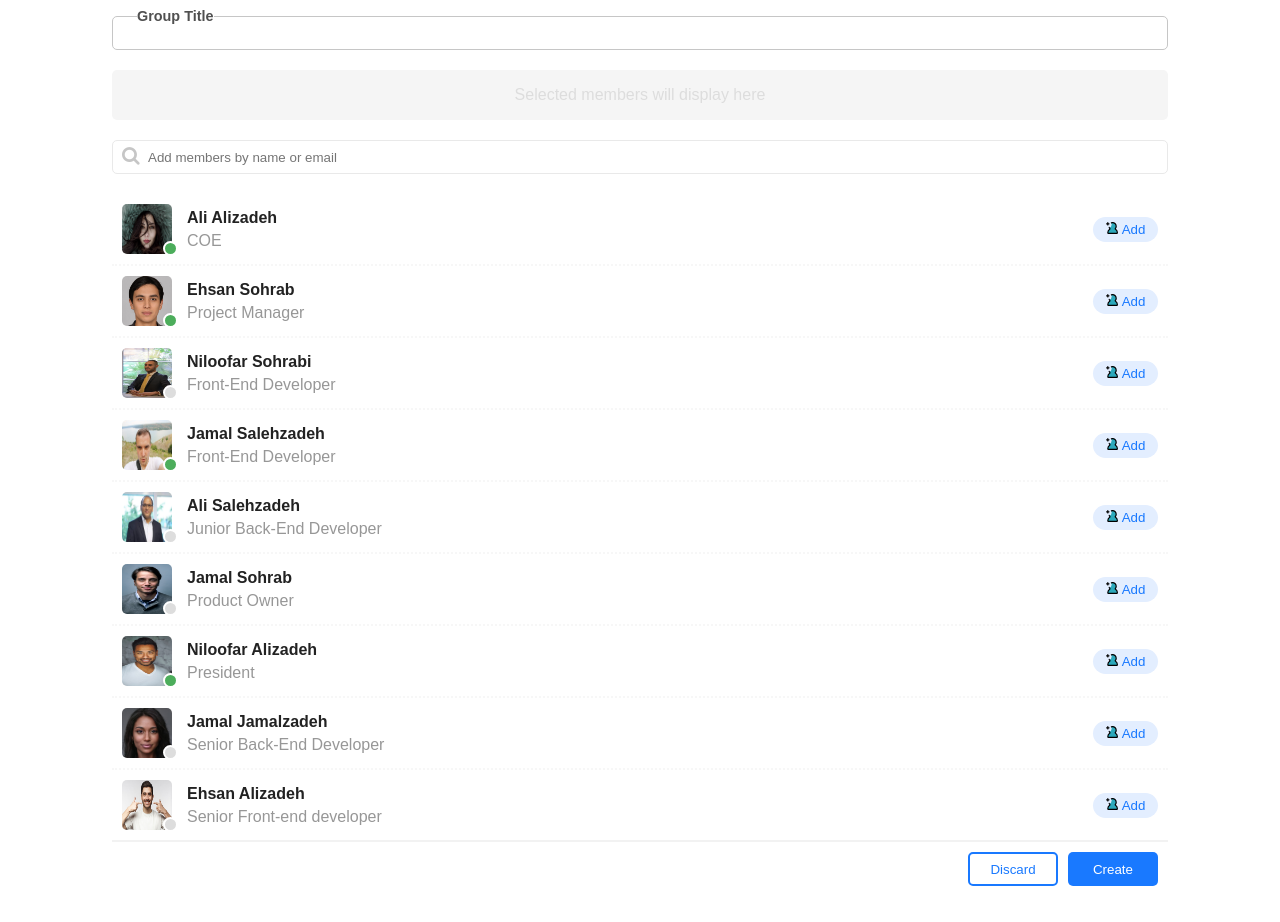
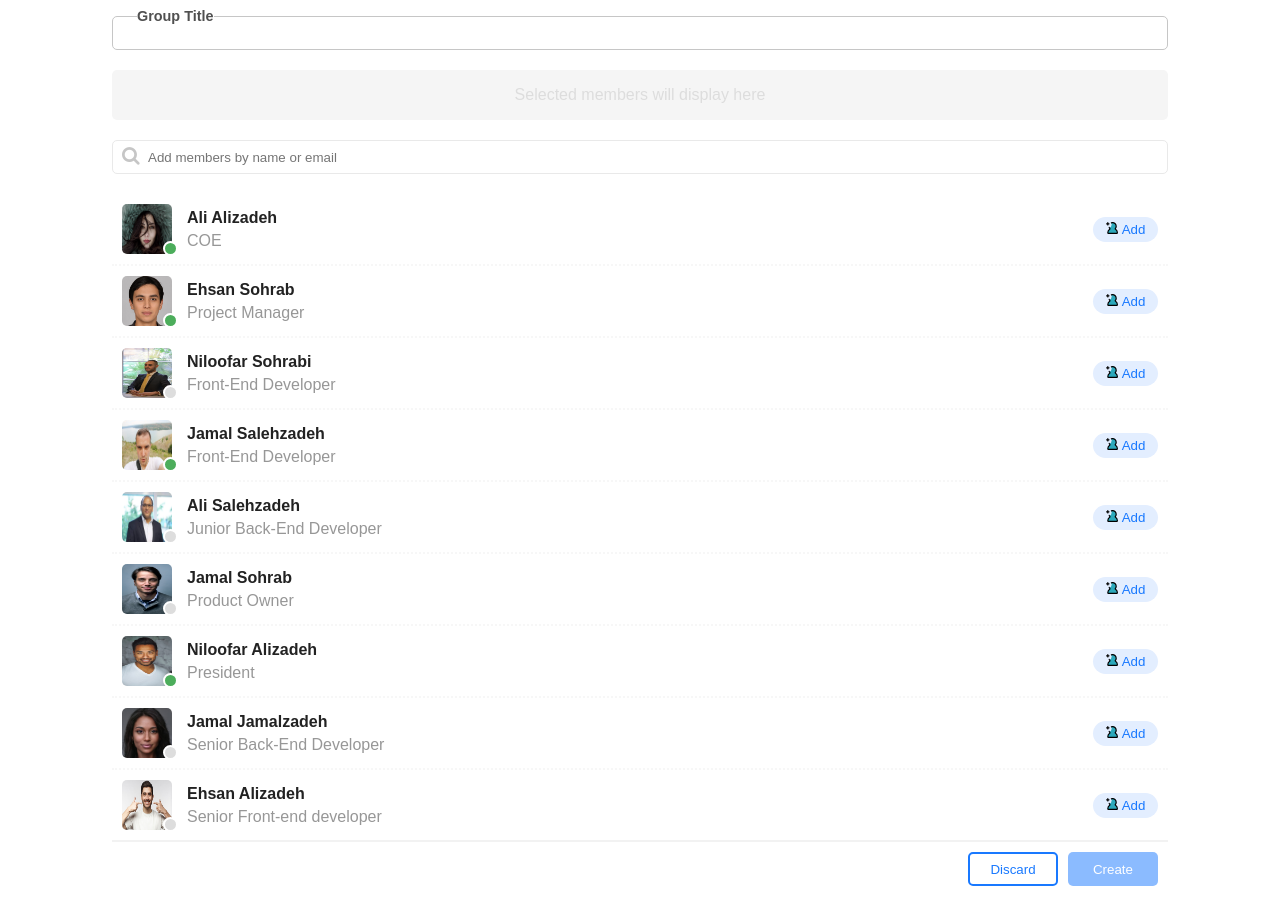
Before and after one commit to ElhamB/userApp, a React (Create React App) app: page / in a window 1280 px wide. Built offline with nearby package versions, Linux system fonts and the light colour scheme.

Commit message:
filter user by email and name

```diff
--- a/public/index.html
+++ b/public/index.html
@@ -23,7 +23,7 @@
       work correctly both with client-side routing and a non-root public URL.
       Learn how to configure a non-root public URL by running `npm run build`.
     -->
-    <title>React App</title>
+    <title>Create Group</title>
   </head>
   <body>
     <noscript>You need to enable JavaScript to run this app.</noscript>
--- a/src/components/UserList/userList.css
+++ b/src/components/UserList/userList.css
@@ -75,4 +75,4 @@
 .add-user-icon {
   width: 12px;
   margin-right: 4px;
-}/*# sourceMappingURL=UserList.css.map */
+}/*# sourceMappingURL=userList.css.map */
--- a/src/pages/CreateGroupPage.js
+++ b/src/pages/CreateGroupPage.js
@@ -1,10 +1,14 @@
 import React from "react";
+import { useSelector } from "react-redux";
 import SelectedMember from "../components/SelectedMembers/SelectedMembers";
 import UserFilter from "../components/UserFilter/UserFilter";
 import UserList from "../components/UserList/UserList";
 import "./createGroup.css";
 
 const CreateGroupPage = () => {
+const selectedUsers = useSelector((state) => state.user.selectedUsers);
+  //disable create button if selected user is empty
+ const disabledCreate=selectedUsers.length === 0;
 
   return (
     <div className="container">
@@ -17,7 +21,7 @@ const CreateGroupPage = () => {
       <UserList/>
       <div className="button-container">
         <button className="btn-outline-primary">Discard</button>
-        <button className="btn-primary">Create</button>
+        <button className="btn-primary" disabled={disabledCreate}>Create</button>
       </div>
     </div>
   );
--- a/src/pages/createGroup.css
+++ b/src/pages/createGroup.css
@@ -52,6 +52,11 @@
 .btn-primary:hover, .btn-primary:focus {
   background-color: #166fec;
 }
+.btn-primary:disabled, .btn-primary:disabled:hover {
+  background-color: #1979ff;
+  cursor: default;
+  opacity: 0.5;
+}
 
 .btn-outline-primary {
   color: #1979ff;
--- a/src/pages/createGroup.scss
+++ b/src/pages/createGroup.scss
@@ -51,6 +51,11 @@ cursor: pointer;
     &:hover,&:focus{
         background-color: #166fec;
     }
+    &:disabled,&:disabled:hover{
+        background-color: $blueColor;
+        cursor: default;
+        opacity: 0.5;
+    }
 }
 .btn-outline-primary{
     @extend .btn;
--- a/src/store/user.js
+++ b/src/store/user.js
@@ -18,17 +18,20 @@ export const userReducer = (
   switch (action.type) {
     case FILTER_BY_VALUE:
       let filteredUsers=[];
+      const keys=["name","email"];
       let value = action.payload.value;
       if (value) {
-        filteredUsers = state.users.filter((user) => {
-          return user.name.toLowerCase().includes(value);
-        });
+        filteredUsers = state.users.filter((user) =>
+         {
+          return  keys.some((key)=>user[key].toLowerCase().includes(value)) ;
+         }
+        );
       } else filteredUsers = users;
       return { ...state, users: filteredUsers };
     case ADD_USERS:
       const newItem = action.selectedUser;
       const existingUser = state.selectedUsers.find(
-        (item) => item.id === newItem.id
+        ({ id }) => id === newItem.id
       );
       if (existingUser) {
         console.log("existingUser ");
```
Also changed, not shown: 2 other files (tests, documents, lock files or other folders).
